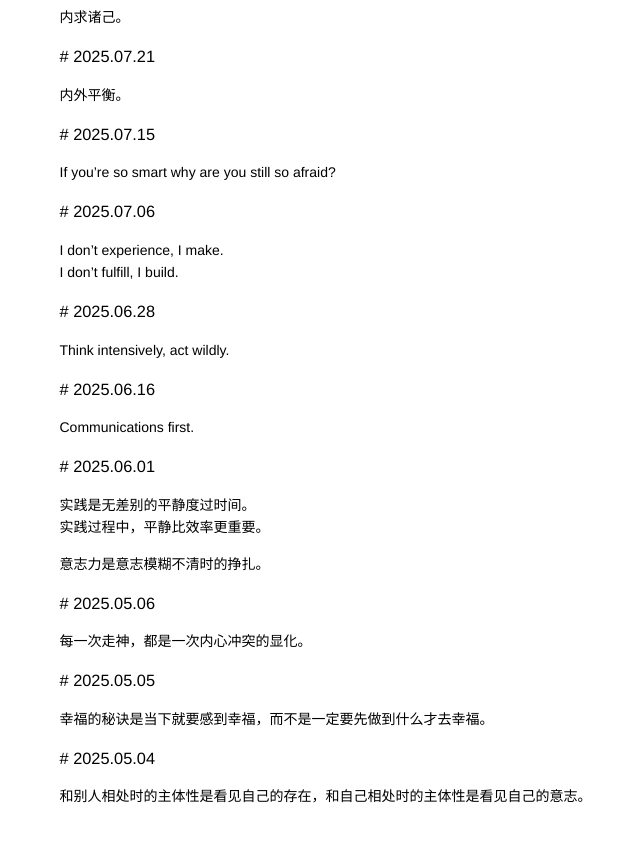
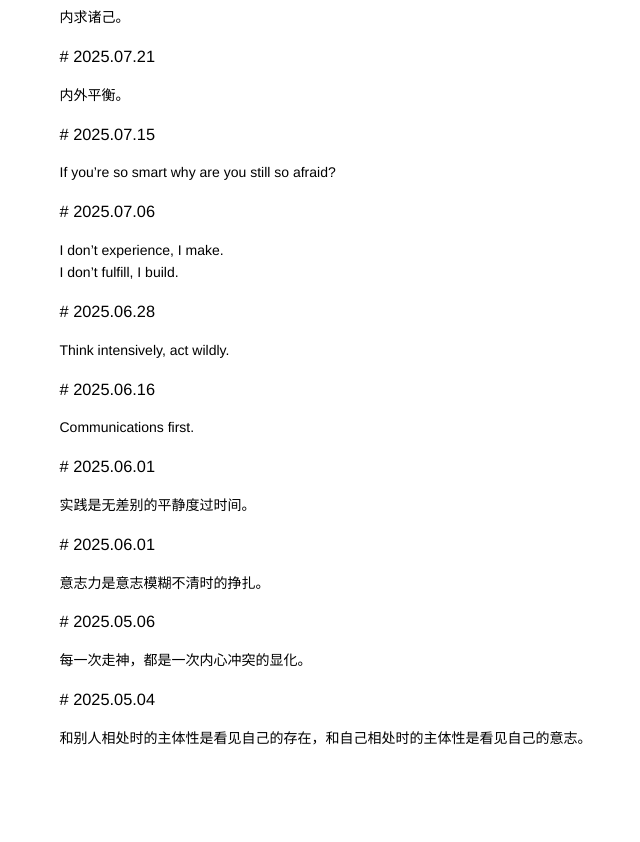
Before and after one commit to kidlj/awei, a Jekyll site: the page built from _wiki/wills.md, in a window 1280 px wide and 900 px high, scrolled down 1121 px. Shown: the top 842 px of the window, without its empty margins (288-928 px from the left). Built offline with Jekyll 4.4.1, drawn with Linux system fonts in a browser that asks for light colours.

Commit message:
update wills

```diff
--- a/_wiki/wills.md
+++ b/_wiki/wills.md
@@ -79,7 +79,8 @@ Communications first.
 ### 2025.06.01
 
 实践是无差别的平静度过时间。
-实践过程中，平静比效率更重要。
+
+### 2025.06.01
 
 意志力是意志模糊不清时的挣扎。
 
@@ -87,10 +88,6 @@ Communications first.
 
 每一次走神，都是一次内心冲突的显化。
 
-### 2025.05.05
-
-幸福的秘诀是当下就要感到幸福，而不是一定要先做到什么才去幸福。
-
 ### 2025.05.04
 
 和别人相处时的主体性是看见自己的存在，和自己相处时的主体性是看见自己的意志。
```
